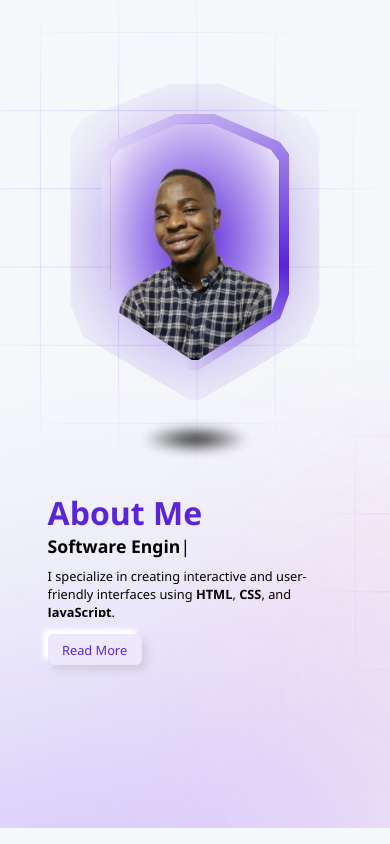
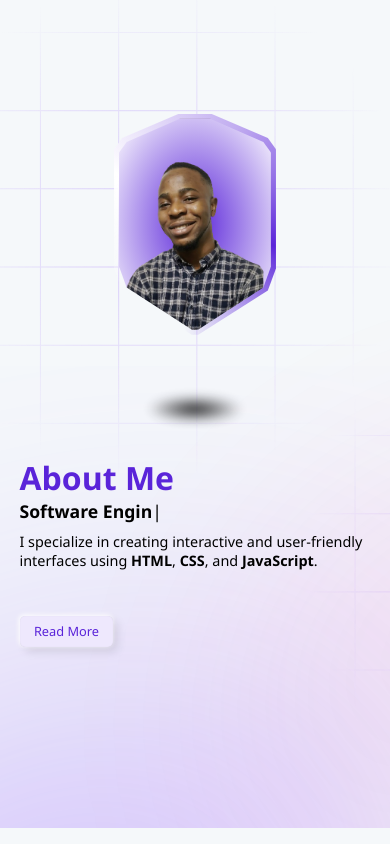
Before and after one commit to CJay-Cipher/portfolio, a plain HTML site: page index.html in a window 390 px wide. Shown: the part 860-1704 px from the top of the page. Drawn offline with nearby package versions, Linux system fonts and the light colour scheme; a web font is replaced by a local one.

Commit message:
files update4

```diff
--- a/mq.css
+++ b/mq.css
@@ -131,6 +131,7 @@
         /* --h3-font-size: 1.3rem; */
         --h4-font-size: 1rem;
         /* --p-font-size: 0.9rem; */
+        --min-about-text-height: 6vh;
         --max-about-text-height: 25vh;
         --header-height: 3.2rem;
     }
@@ -191,7 +192,7 @@
         --h3-font-size: 1.3rem;
         /* --h4-font-size: 1rem; */
         --p-font-size: 0.9rem;
-        --min-about-text-height: 8vh;
+        --min-about-text-height: 5vh;
         /* --max-about-text-height: 25vh; */
     }
     /* #body-container section {
@@ -236,8 +237,8 @@
         background-position: center;
     } */
     #about {
-        max-height: 70vh;
-        padding: 0 5%;
+        max-height: 80vh;
+        /* padding: 0 8%; */
         background: transparent;
         /* z-index: 2; */
     }
@@ -249,13 +250,14 @@
         background: none;
         height: 70vh;
         /* gap: 15%; */
+        padding: 0 0 0 10%;
         /* border: 2px solid blue; */
     }
     .about-content {
-        width: auto;
-        padding: 0;
-        /* margin-left: 3rem;
-        width: 25rem; */
+        width: 100%;
+        /* width: 25rem; */
+        /* margin: 0; */
+        margin: 0 1rem 0 3.5rem;
         /* border: 2px solid blue; */
     }
     .about-content h1 {
@@ -271,8 +273,10 @@
         height: 28vh;
     }
     .more-about-me {
-        margin-top: 2vh;
+        /* margin-top: 5vh; */
         padding: 0.4rem 0.9rem;
+        box-shadow: -1px -1px 5px #fff, 5px 5px 10px #0000001a,
+            inset 0px 0px 1px #0000001d;
     }
     .more-about-me a {
         font-size: 0.8rem;
@@ -309,8 +313,8 @@
         --h1-font-size: 2.4rem;
         --h2-font-size: 1.5rem;
         --h3-font-size: 1.1rem;
-        --h4-font-size: 1rem;
-        --p-font-size: 0.8rem;
+        /* --h4-font-size: 1rem; */
+        --p-font-size: 0.9rem;
         --min-about-text-height: 5vh;
         /* --max-about-text-height: 25vh; */
     }
@@ -340,6 +344,7 @@
     .about-container {
         flex-wrap: nowrap;
         flex-direction: column;
+        padding: 0 15% 0 8%;
     }
     .about-content {
         margin: 0;
@@ -347,10 +352,18 @@
     }
     .img-container {
         /* order: 1; */
+        padding: 7px;
         margin-bottom: 12vh;
+    }
+    .img-container::after {
+        padding: 25px;
     }
     .about-content p {
         max-height: var(--min-about-text-height);
+    }
+
+    #portfolio > h2 {
+        letter-spacing: 0.05rem;
     }
 
     .box {
@@ -409,17 +422,27 @@
         --h3-font-size: 1.1rem;
         /* --h4-font-size: 0.9rem; */
         /* --p-font-size: 0.7rem; */
-        --min-about-text-height: 6vh;
+        --min-about-text-height: 7vh;
         --header-height: 2.9rem;
     }
     .box-content {
         margin: 0;
     }
+    .about-container {
+        padding: 0 5%;
+    }
+    .img-container {
+        padding: 5px;
+    }
+    .img-container::after {
+        padding: 20px;
+    }
+    .img-container .hexagon {
+        width: 18vh;
+        height: 25vh;
+    }
     #portfolio .projects .box {
         margin: 5% 0;
-    }
-    #portfolio > h2 {
-        letter-spacing: 0.05rem;
     }
     .project-options a {
         font-size: 0.8rem;
--- a/script.js
+++ b/script.js
@@ -86,11 +86,10 @@ menuCancel.addEventListener("click", function () {
 });
 
 document.addEventListener("click", function (event) {
-    // if (
-    //     !event.target.closest(".menu-icon") &&
-    //     !event.target.closest(".hidden-menu")
-    // ) {
-    //     hiddenMenu.style.right = "-300px";
-    // }
-    hiddenMenu.style.right = "-300px";
+    if (
+        !event.target.closest(".hidden-menu") ||
+        event.target.closest(".hidden-menu a")
+    ) {
+        hiddenMenu.style.right = "-300px";
+    }
 });
--- a/style.css
+++ b/style.css
@@ -245,15 +245,15 @@ header > * {
 .hidden-menu {
     position: fixed;
     width: 18rem;
-    height: 25rem;
-    /* display: none; */
+    height: 60vh;
     flex-direction: column;
     align-items: flex-start;
-    justify-content: center;
+    /* justify-content: center; */
     top: 0;
     right: 0;
     right: -300px;
     padding: 0.9rem;
+    padding-top: 4rem;
     background-color: var(--fourth-bg-color);
     border: 1px solid var(--second-font-color);
     border-radius: 5px 0 0 30px;
@@ -711,7 +711,7 @@ header > * {
 }
 .about-content p,
 .more-text {
-    transition: 0.4s linear;
+    transition: max-height 0.3s linear;
 }
 .about-content p.expanded {
     max-height: var(--max-about-text-height);
```
